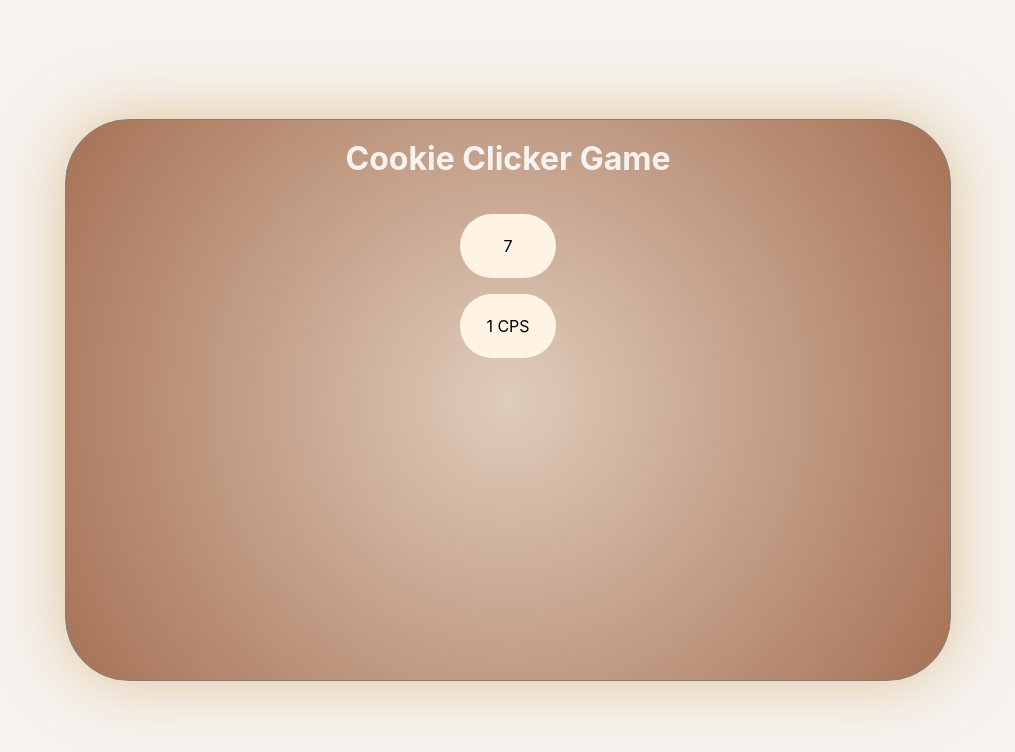
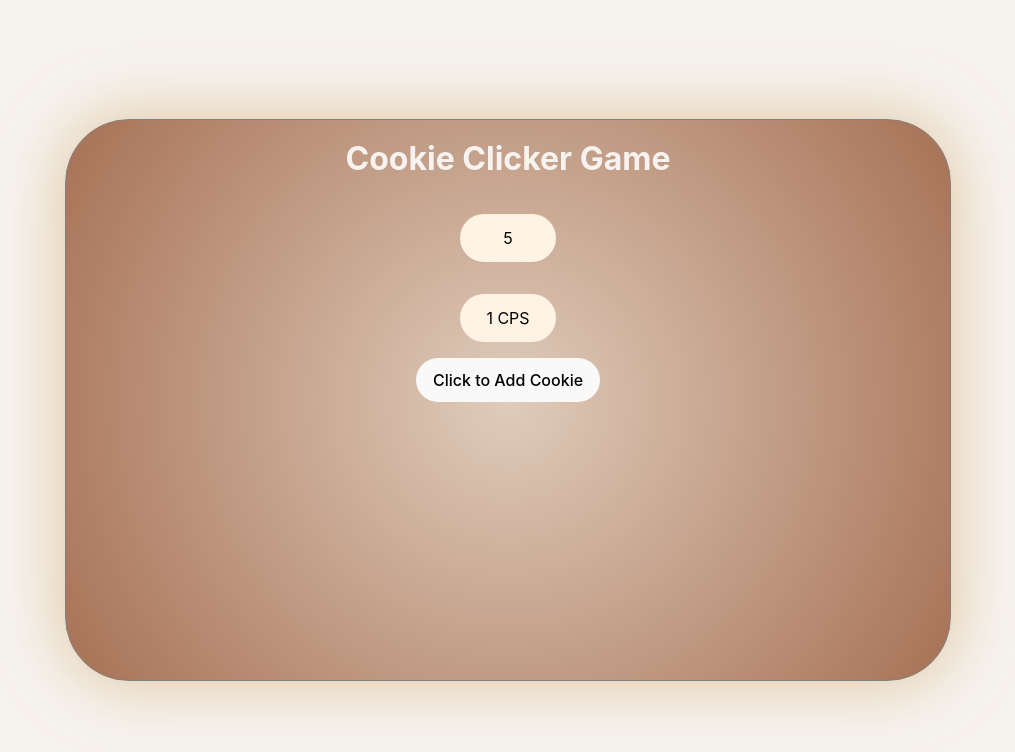
Before and after one commit to Amishka-Sayyid/Wk6Assignment-CookieClicker, a React app: page / in a window 1280 px wide. Shown: the top 752 px of the page, without its empty margins (132-1147 px from the left). Built offline with nearby package versions, Linux system fonts and the light colour scheme; the HTML template or start-up script is replaced by a standard one.

Commit message:
successfully added button that adds 1 to timer when clicked

```diff
--- a/src/App.css
+++ b/src/App.css
@@ -10,7 +10,7 @@
 }
 
 .App {
-  margin: 0;
+  margin: auto;
   display: flex;
   flex-direction: column;
   justify-content: flex-start;
@@ -36,9 +36,9 @@ h1 {
 }
 
 button {
-  border-radius: 8px;
+  border-radius: 5rem;
   border: 1px solid transparent;
-  padding: 1em 1.5em;
+  padding: 0.7em 1em;
   font-size: 1em;
   font-weight: 500;
   font-family: inherit;
@@ -47,10 +47,6 @@ button {
   transition: border-color 0.25s;
 }
 button:hover {
-  border-color: #747bff;
-  transform: scale(1.5);
+  border-color: grey;
+  transform: scale(1.1);
 }
-button:focus,
-button:focus-visible {
-  outline: 4px auto -webkit-focus-ring-color;
-}
--- /dev/null
+++ b/src/Components/ButtonIncrease.jsx
@@ -0,0 +1,12 @@
+export default function ButtonIncrease(props) {
+  function handleAdd() {
+    // increasing cookie when button is clicked
+    props.setCookies(props.cookies + 1);
+    console.log("button adding ...");
+  }
+  return (
+    <>
+      <button onClick={handleAdd}>Click to Add Cookie</button>
+    </>
+  );
+}
--- a/src/Components/Timer.css
+++ b/src/Components/Timer.css
@@ -1,9 +1,14 @@
 .timer p {
   width: 6rem;
-  height: 4rem;
+  height: 3rem;
   border-radius: 10rem;
   background-color: rgb(255, 243, 228);
   text-align: center;
   align-content: center;
   color: black;
 }
+.timer {
+  display: flex;
+  flex-direction: column;
+  align-items: center;
+}
--- a/src/Components/Timer.jsx
+++ b/src/Components/Timer.jsx
@@ -1,5 +1,7 @@
 import { useState, useEffect } from "react";
 import "./Timer.css";
+import ButtonIncrease from "./ButtonIncrease";
+
 export function Timer() {
   const [cookies, setCookies] = useState(0);
 
@@ -23,8 +25,10 @@ export function Timer() {
     <>
       <div className="timer">
         <p>{cookies}</p>
+        <p>{cps} CPS</p>
 
-        <p>{cps} CPS</p>
+        {/* passing cookies and setCookies */}
+        <ButtonIncrease cookies={cookies} setCookies={setCookies} />
       </div>
     </>
   );
```
